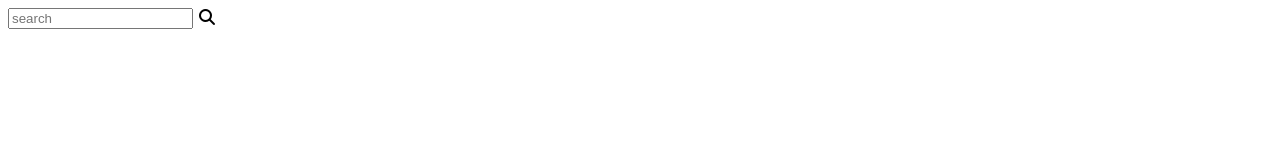
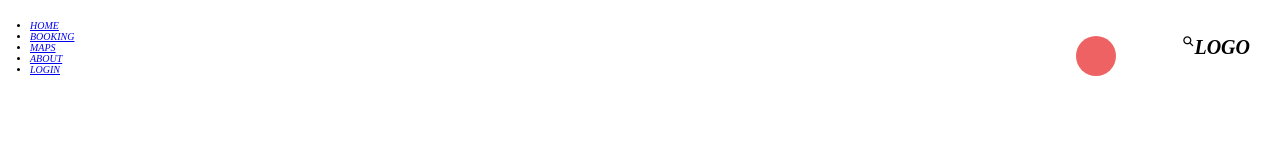
Before and after one commit to will4cod/travel-booking, a plain HTML site: page index.html in a window 1280 px wide. Drawn offline with nearby package versions, Linux system fonts and the light colour scheme; a web font is replaced by a local one.

Commit message:
Feita a barra de pesquisa

```diff
--- a/index.html
+++ b/index.html
@@ -18,7 +18,22 @@
             <input type="search" placeholder="search" id="search">
             <!-- adicionar icone de busca -->
             <label for="search" class="fas fa-search"></label>
+
+            <div class="logo">
+                <h1>Logo</h1>
+            </div>
+
         </div>
+
+        <nav>
+            <ul>
+                <li><a href="#">Home</a></li>
+                <li><a href="#">booking</a></li>
+                <li><a href="#">maps</a></li>
+                <li><a href="#">about</a></li>
+                <li><a href="#">login</a></li>
+            </ul>
+        </nav>
     </header>
 </body>
 </html>
--- a/style.css
+++ b/style.css
@@ -0,0 +1,54 @@
+:root {
+    --color: #EE6263;
+}
+
+*{
+    font-family: 'Exo 2', 'sans-serif';
+    font-style: italic;
+    text-transform: uppercase;
+    transition: all .2s linear;
+    box-sizing: border-box;
+    margin: 0;
+    padding: 0;
+}
+
+html{
+    font-size: 62.5%;
+}
+
+header{
+    width: 100%;
+    display: flex;
+    align-items: center;
+    justify-content: space-between;
+    padding: 2rem 3rem;
+    position: fixed;
+    flex-flow: row-reverse;
+    z-index: 1;
+}
+
+.left{
+    display: flex;
+    position: relative;
+}
+
+#search{
+    padding: 0 1.5rem;
+    outline: none;
+    border: none;
+    border-radius: 5rem;
+    height: 4rem;
+    width: 4rem;
+    background-color: var(--color);
+    position: absolute;
+    right: 13.4rem;
+    color: #fff;
+}
+
+#search:hover, #search:focus {
+    width: 25rem;
+}
+
+#search:active::placeholder {
+    color: #333;
+}
```
